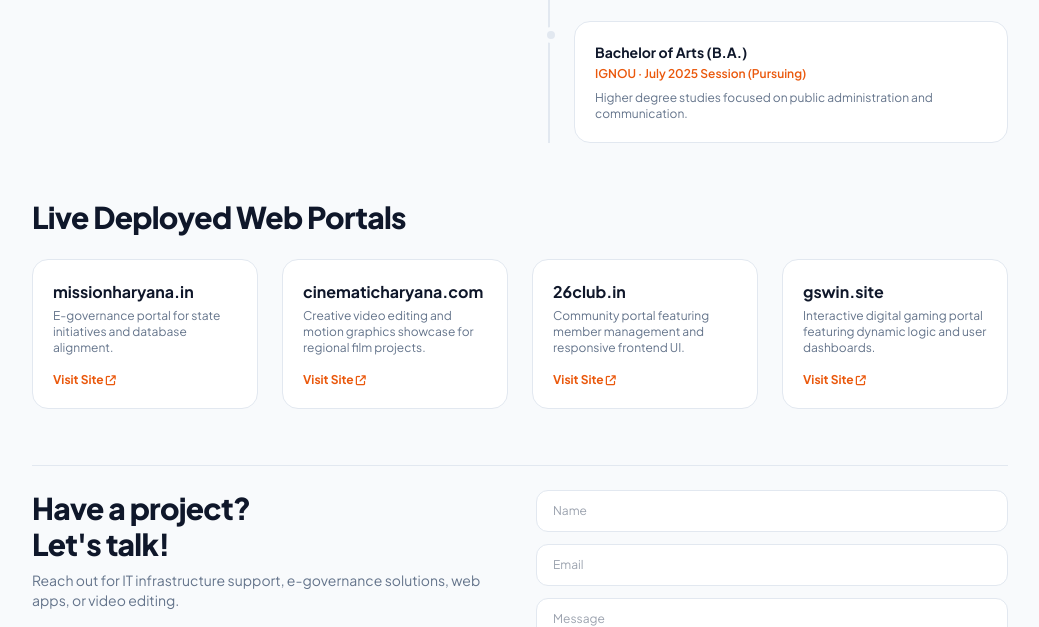
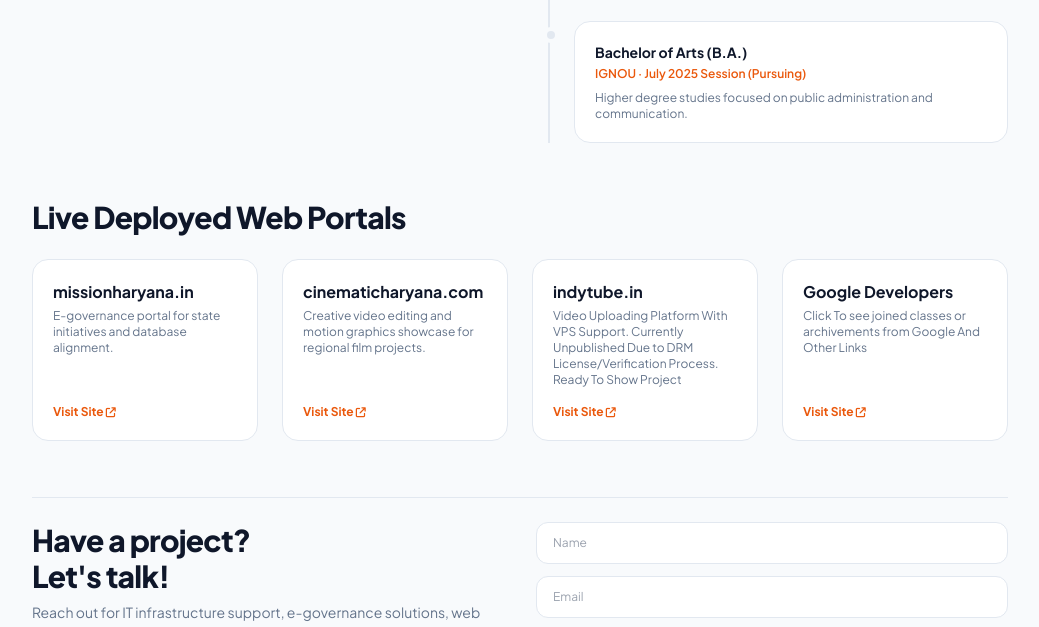
Before and after one commit to princevermapmd/myprot, a plain HTML site: page index.html in a window 1280 px wide. Shown: the part 1510-2137 px from the top of the page, without its empty margins (120-1159 px from the left). Drawn offline with nearby package versions, Linux system fonts and the light colour scheme.

Commit message:
Add files via upload

```diff
--- a/index.html
+++ b/index.html
@@ -42,7 +42,7 @@
     :root[data-theme="emerald"] { --bg-primary: #03140f; --bg-card: #08211a; --bg-subtle: #0f3027; --border-color: #18473a; --text-primary: #ecfdf5; --text-secondary: #75a392; --brand-color: #10b981; --brand-hover: #34d399; --brand-glow: rgba(16, 185, 129, 0.2); }
     :root[data-theme="violet"] { --bg-primary: #0f0717; --bg-card: #180d26; --bg-subtle: #231338; --border-color: #361e54; --text-primary: #faf5ff; --text-secondary: #a28cb8; --brand-color: #a855f7; --brand-hover: #c084fc; --brand-glow: rgba(168, 85, 247, 0.2); }
 
-    body { background-color: var(--bg-primary); color: var(--text-primary); font-family: 'Plus Jakarta Sans', sans-serif; transition: background-color 0.3s, color 0.3s; }
+    body { background-color: var(--bg-primary); color: var(--text-primary); font-family: 'Plus Jakarta Sans', sans-serif; transition: background-color 0.3s, color 0.3s; }.text-brand{border-color:var(--brand-color) !important}
     ::-webkit-scrollbar { width: 8px; } ::-webkit-scrollbar-track { background: var(--bg-primary); } ::-webkit-scrollbar-thumb { background: var(--border-color); border-radius: 4px; }
     @keyframes marquee { 0% { transform: translateX(0%); } 100% { transform: translateX(-50%); } }
     .animate-marquee { display: flex; width: 200%; animation: marquee 25s linear infinite; }
@@ -278,12 +278,12 @@
           <a href="https://cinematicharyana.com" target="_blank" class="text-xs font-bold text-brand hover:underline">Visit Site <i class="fas fa-arrow-up-right-from-square text-[10px]"></i></a>
         </div>
         <div class="project-card bg-theme-card border border-theme-border rounded-2xl p-5 flex flex-col justify-between">
-          <div><h3 class="text-base font-bold mb-1">26club.in</h3><p class="text-theme-textSecondary text-xs mb-4">Community portal featuring member management and responsive frontend UI.</p></div>
-          <a href="https://26club.in" target="_blank" class="text-xs font-bold text-brand hover:underline">Visit Site <i class="fas fa-arrow-up-right-from-square text-[10px]"></i></a>
+          <div><h3 class="text-base font-bold mb-1">indytube.in</h3><p class="text-theme-textSecondary text-xs mb-4">Video Uploading Platform With VPS Support. Currently Unpublished Due to DRM License/Verification Process. Ready To Show Project</p></div>
+          <a href="https://indytube.in" target="_blank" class="text-xs font-bold text-brand hover:underline">Visit Site <i class="fas fa-arrow-up-right-from-square text-[10px]"></i></a>
         </div>
         <div class="project-card bg-theme-card border border-theme-border rounded-2xl p-5 flex flex-col justify-between">
-          <div><h3 class="text-base font-bold mb-1">gswin.site</h3><p class="text-theme-textSecondary text-xs mb-4">Interactive digital gaming portal featuring dynamic logic and user dashboards.</p></div>
-          <a href="https://gswin.site" target="_blank" class="text-xs font-bold text-brand hover:underline">Visit Site <i class="fas fa-arrow-up-right-from-square text-[10px]"></i></a>
+          <div><h3 class="text-base font-bold mb-1">Google Developers</h3><p class="text-theme-textSecondary text-xs mb-4">Click To see joined classes or archivements from Google And Other Links</p></div>
+          <a href="https://g.dev/princeverma" target="_blank" class="text-xs font-bold text-brand hover:underline">Visit Site <i class="fas fa-arrow-up-right-from-square text-[10px]"></i></a>
         </div>
       </div>
     </section>
```
Also changed, not shown: admin.html (+1 -1 lines).
